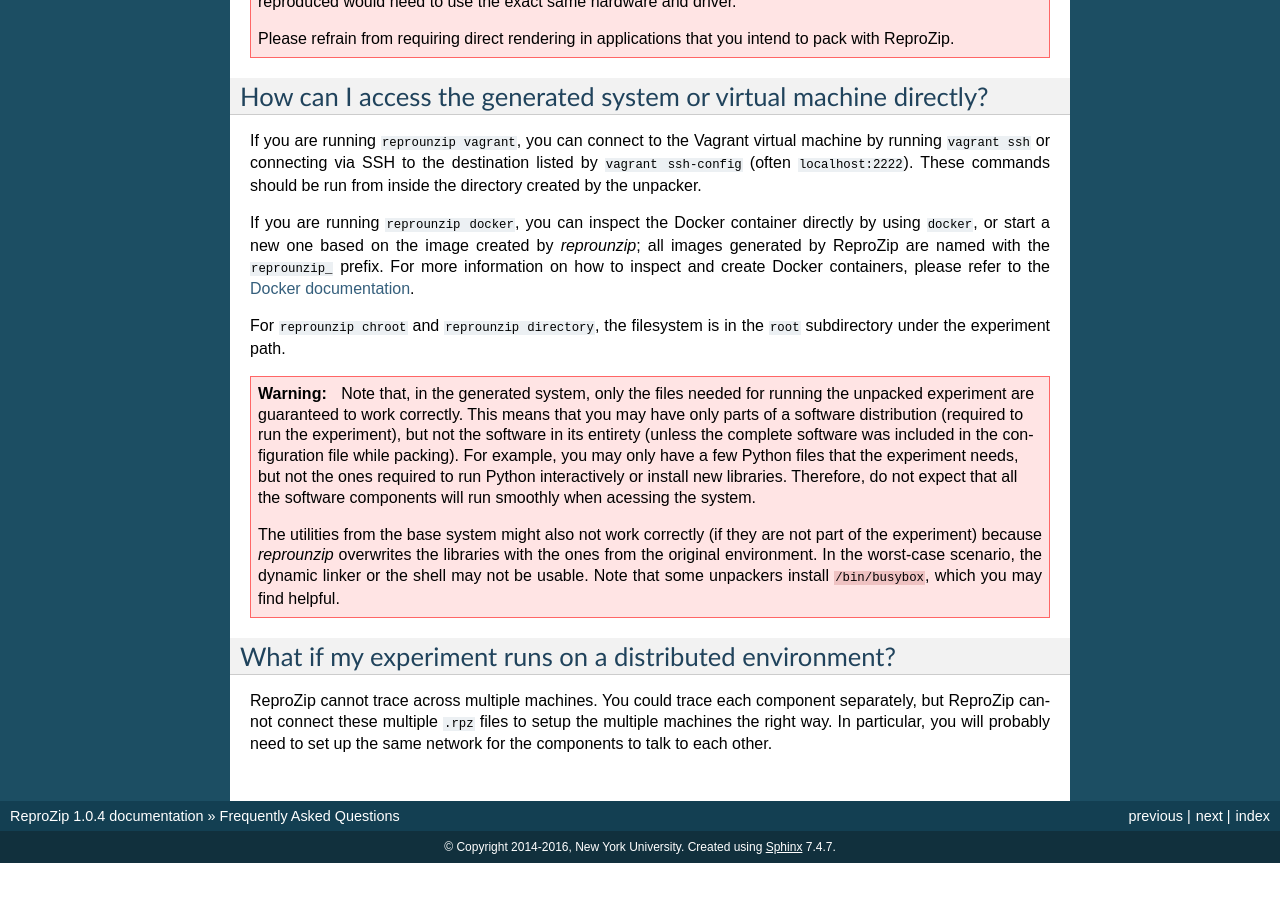
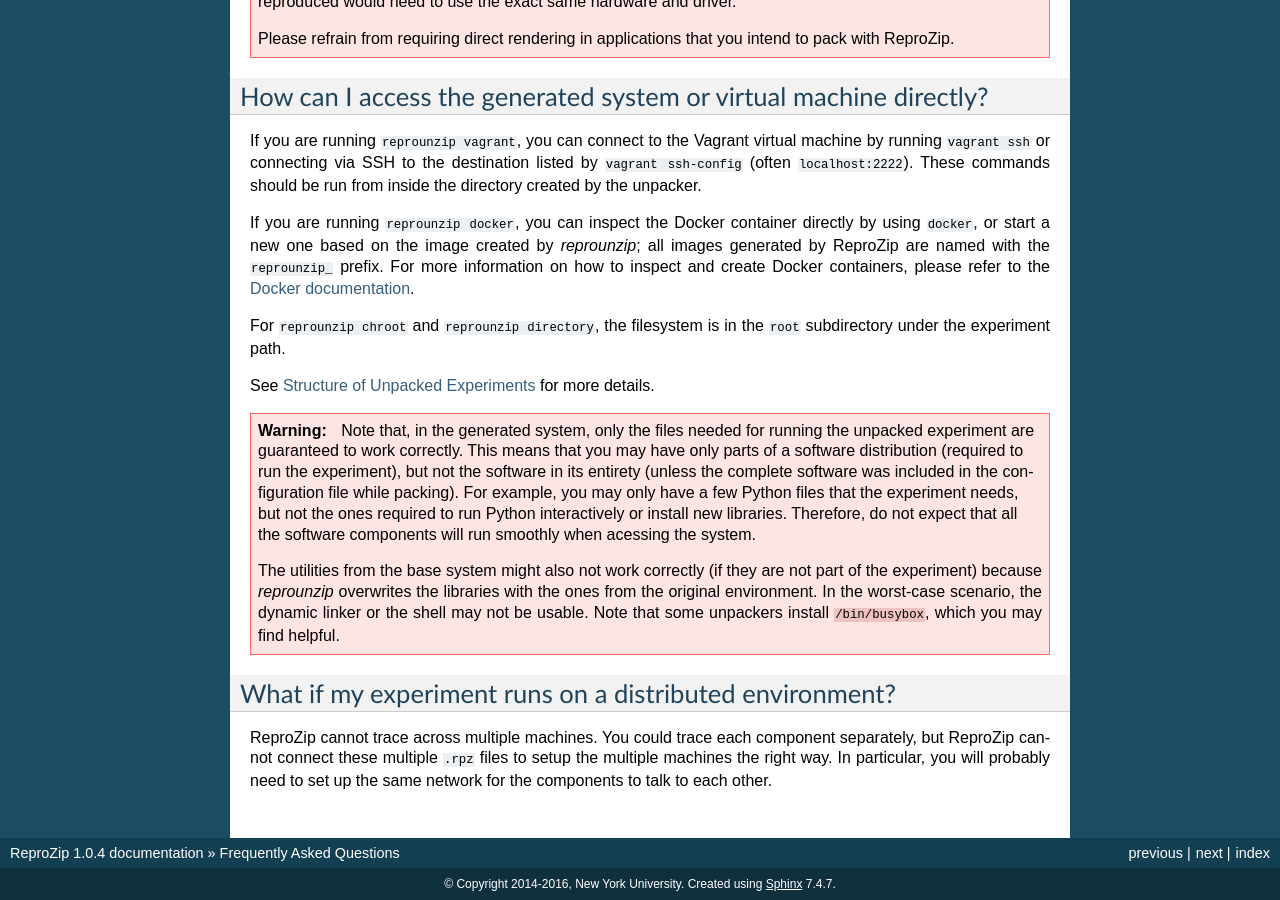
Before and after one commit to VIDA-NYU/reprozip, a Sphinx documentation site: the page built from docs/faq.rst, in a window 1280 px wide and 900 px high, scrolled down 1165 px. Built offline with Sphinx 7.4.7, drawn with Linux system fonts in a browser that asks for light colours; before the commit the page ends 2028 px from its top, so only the background shows below that.

Commit message:
Link to unpacked-format from FAQ

```diff
--- a/docs/faq.rst
+++ b/docs/faq.rst
@@ -56,6 +56,8 @@
 
 For ``reprounzip chroot`` and ``reprounzip directory``, the filesystem is in the ``root`` subdirectory under the experiment path.
 
+See :ref:`Structure of Unpacked Experiments <unpacked-format>` for more details.
+
 ..  warning::
 
     Note that, in the generated system, only the files needed for running the unpacked experiment are guaranteed to work correctly. This means that you may have only parts of a software distribution (required to run the experiment), but not the software in its entirety (unless the complete software was included in the configuration file while packing). For example, you may only have a few Python files that the experiment needs, but not the ones required to run Python interactively or install new libraries. Therefore, do not expect that all the software components will run smoothly when acessing the system.
```
